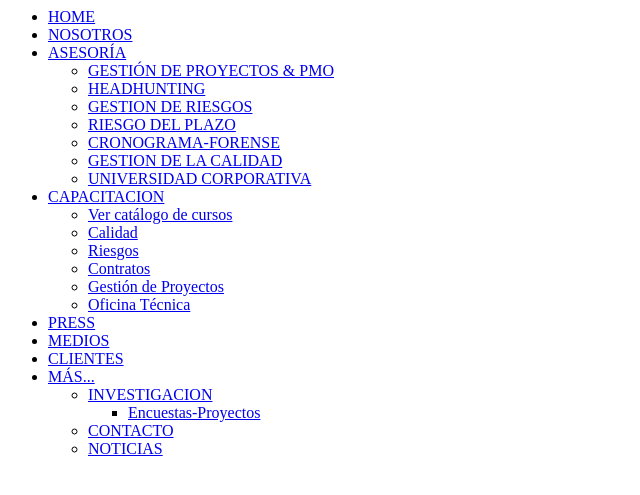
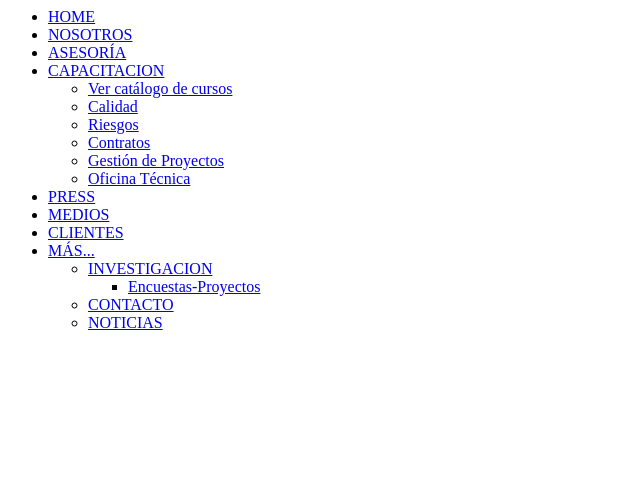
Before and after one commit to Arturordz02/Quality, a PHP site: page /app/Views/partials/navbar.php in a window 1280 px wide. Shown: the top 495 px of the page, without its empty margins (0-640 px from the left). Run offline with PHP 8.4, Linux system fonts and the light colour scheme.

Commit message:
Ajustar menú de asesorías en Quality
Convierte Asesoría en enlace directo a /consultoria, elimina el dropdown de las asesorías trasladadas a PMO y renombra el botón Consultoría del Home a Asesoría.

```diff
--- a/private_app/app/Views/pages/home.php
+++ b/private_app/app/Views/pages/home.php
@@ -678,7 +678,7 @@ body {
                     <!-- Botones CTA de Alto Impacto -->
                     <div class="d-flex justify-content-center flex-wrap gap-2 gap-md-3 mb-4 position-relative" style="z-index: 2;">
                         <a href="/consultoria" class="btn btn-qcs-hero-secondary btn-lg rounded-pill px-4 py-3 shadow">
-                            <i class="fas fa-briefcase me-2 text-warning"></i> CONSULTORÍA
+                            <i class="fas fa-briefcase me-2 text-warning"></i> ASESORÍA
                         </a>
                         <a href="/capacitacion" class="btn btn-qcs-hero-primary btn-lg rounded-pill px-4 py-3 shadow-lg">
                             <i class="fas fa-graduation-cap me-2"></i> CAPACITACIÓN
--- a/private_app/app/Views/partials/navbar.php
+++ b/private_app/app/Views/partials/navbar.php
@@ -26,20 +26,9 @@ $activePage = $activePage ?? '';
                     <a href="/nosotros" class="nav-link<?= $activePage === 'nosotros' ? ' active' : '' ?>">NOSOTROS</a>
                 </li>
 
-                <!-- ASESORÍA (Desplegable) -->
-                <li class="nav-item dropdown">
-                    <a href="/consultoria" class="nav-link dropdown-toggle<?= $activePage === 'consultoria' ? ' active' : '' ?>" id="dropdownConsultoria" role="button" data-bs-toggle="dropdown" data-bs-auto-close="outside" aria-expanded="false">
-                        ASESORÍA <i class="fa-solid fa-chevron-down arrow-icon"></i>
-                    </a>
-                    <ul class="dropdown-menu" aria-labelledby="dropdownConsultoria">
-                        <li><a href="/gestion-de-pmo" class="dropdown-item">GESTIÓN DE PROYECTOS & PMO</a></li>
-                        <li><a href="/headhunting" class="dropdown-item">HEADHUNTING</a></li>
-                        <li><a href="/gestion-de-riesgos" class="dropdown-item">GESTION DE RIESGOS</a></li>
-                        <li><a href="/riesgo-del-plazo" class="dropdown-item">RIESGO DEL PLAZO</a></li>
-                        <li><a href="/cronograma-forense" class="dropdown-item">CRONOGRAMA-FORENSE</a></li>
-                        <li><a href="/gestion-de-la-calidad" class="dropdown-item">GESTION DE LA CALIDAD</a></li>
-                        <li><a href="/universidad-corporativa" class="dropdown-item">UNIVERSIDAD CORPORATIVA</a></li>
-                    </ul>
+                <!-- ASESORÍA -->
+                <li class="nav-item">
+                    <a href="/consultoria" class="nav-link<?= $activePage === 'consultoria' ? ' active' : '' ?>">ASESORÍA</a>
                 </li>
 
                 <!-- CAPACITACION (Desplegable) -->
```
